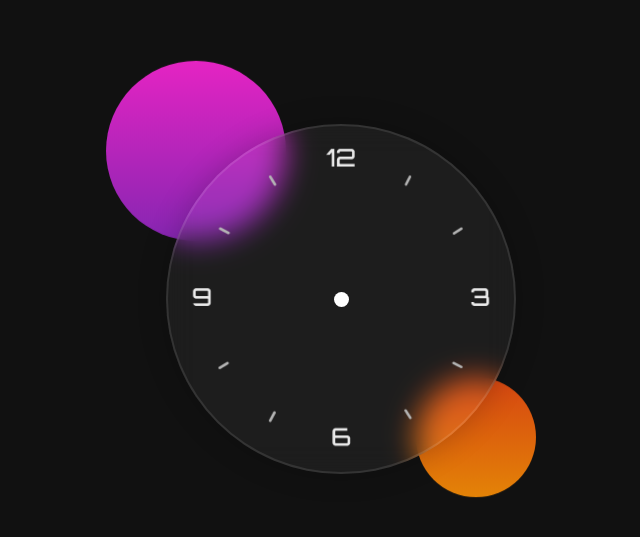
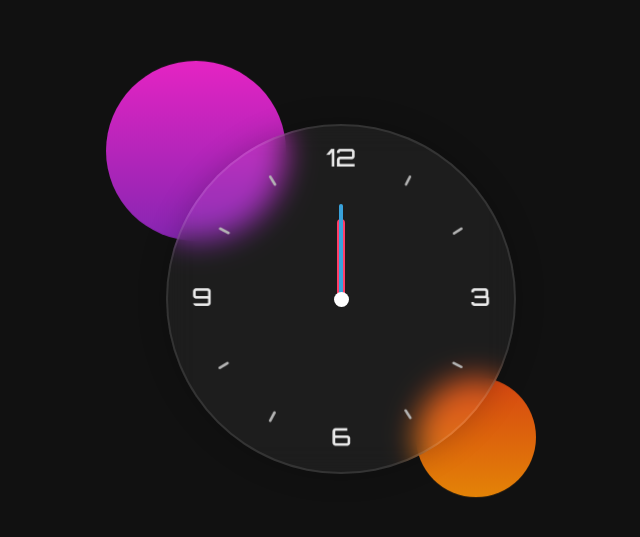
Before and after one commit to thorcamara/Analog_clock, a plain HTML site: page index.html in a window 1280 px wide. Shown: the part 101-638 px from the top of the page, without its empty margins (299-939 px from the left). Drawn offline with Linux system fonts and the light colour scheme.

Commit message:
Styled.clock .hour .hr, .clock .minute .min, .clock .second .sec, .clock .hour .hr::before and .clock .minute .min::before

```diff
--- a/style.css
+++ b/style.css
@@ -104,3 +104,32 @@ body {
   width: 230px;
   height: 230px;
 }
+
+.clock .hour .hr,
+.clock .minute .min,
+.clock .second .sec{
+    display: flex;
+    justify-content: center;
+    position: absolute;
+    border-radius: 50%;
+}
+
+.clock .hour .hr::before{
+    content: '';
+    position: absolute;
+    width: 8px;
+    height: 80px;
+    background: #ff3d68;
+    z-index: 10;
+    border-radius: 10px;
+}
+
+.clock .minute .min::before{
+    content: '';
+    position: absolute;
+    width: 4px;
+    height: 90px;
+    background: #39a2db;
+    z-index: 11;
+    border-radius: 8px;
+}
```
